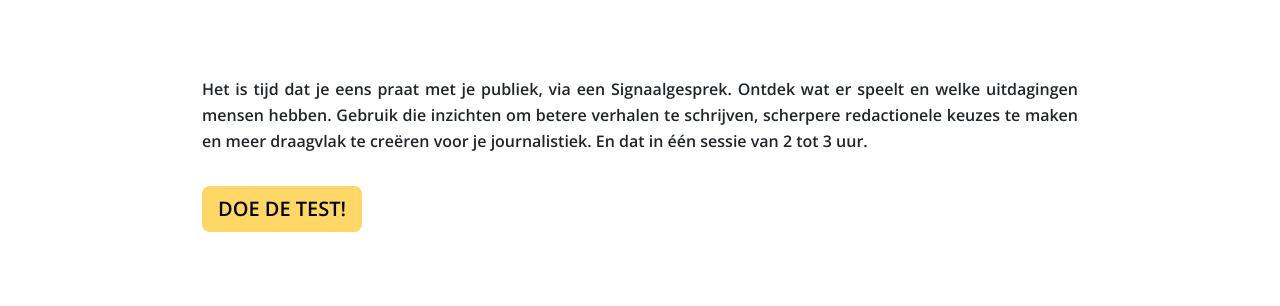
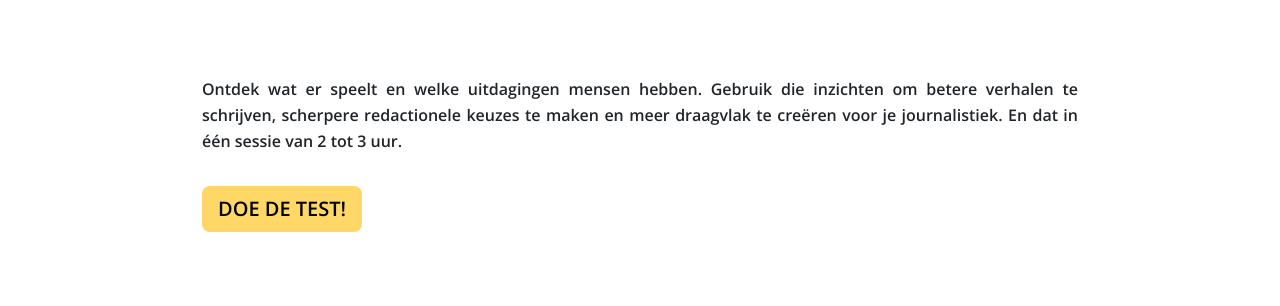
Before and after one commit to ErikWillems/signaalgesprek, a plain HTML site: page index.html in a window 1280 px wide. Shown: the part 474-780 px from the top of the page. Drawn offline with nearby package versions, Linux system fonts and the light colour scheme.

Commit message:
Update index.html

```diff
--- a/index.html
+++ b/index.html
@@ -78,8 +78,7 @@
         </div>
         <section>
           <p class="fw-bold">
-            Het is tijd dat je eens praat met je publiek, via een
-            Signaalgesprek. Ontdek wat er speelt en welke uitdagingen mensen
+            Ontdek wat er speelt en welke uitdagingen mensen
             hebben. Gebruik die inzichten om betere verhalen te schrijven,
             scherpere redactionele keuzes te maken en meer draagvlak te creëren
             voor je journalistiek. En dat in één sessie van 2 tot 3 uur.
```
